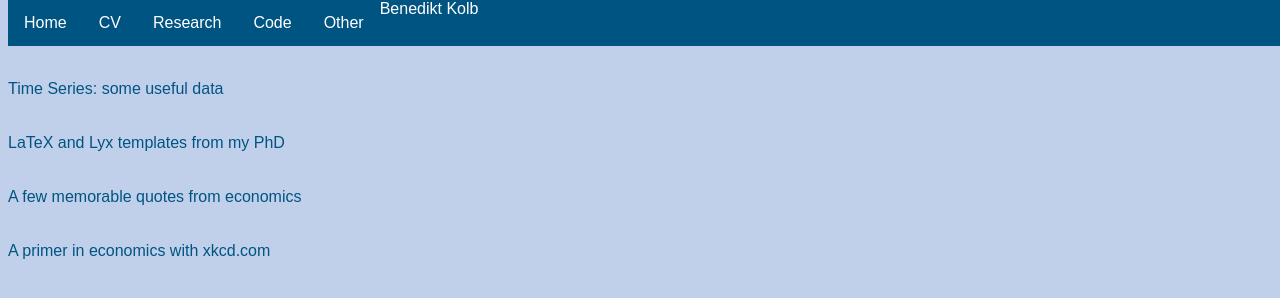
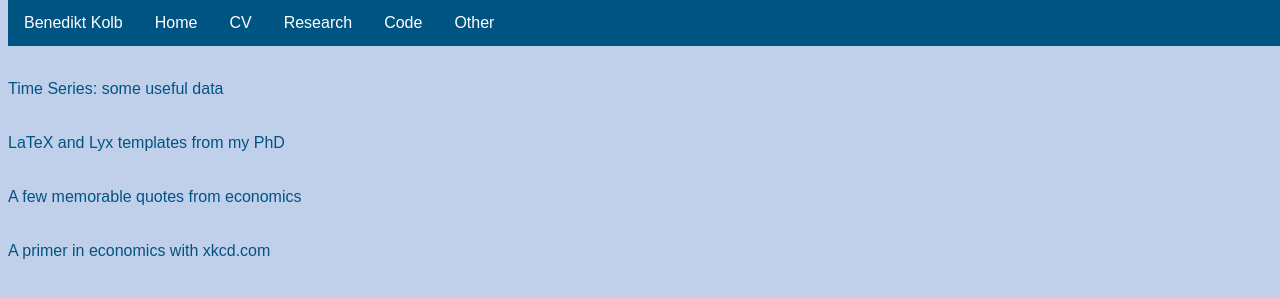
Before and after one commit to benkolb/other, a plain HTML site: page index.html in a window 1280 px wide. Drawn offline with Linux system fonts and the light colour scheme.

Commit message:
Update index.html

```diff
--- a/index.html
+++ b/index.html
@@ -10,7 +10,7 @@
       href="general.css">
 
 <div class="navbar">
-  Benedikt Kolb
+  <a href="">Benedikt Kolb</a>
   <a href="http://benkolb.github.io/">Home</a>
   <a href="http://benkolb.github.io/cv/">CV</a>
   <a href="http://benkolb.github.io/research/">Research</a>
```
